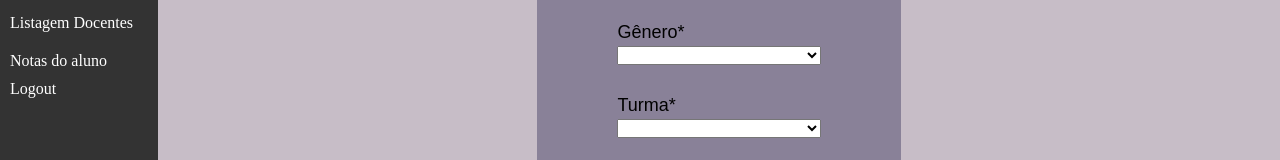
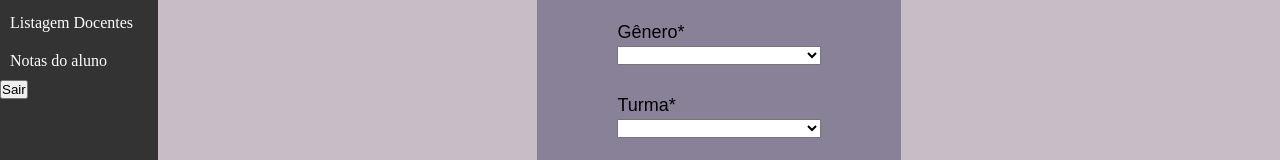
Before and after one commit to gabrielagabriela/projeto-lapPCP-Angular, an Angular app: page /cadastro-aluno in a window 1280 px wide. Shown: the part 347-507 px from the top of the page. Built offline with nearby package versions, Linux system fonts and the light colour scheme; data requests are answered from the project's data file.

Commit message:
login e logout - redirecionamento

```diff
--- a/src/app/core/services/login/login.service.ts
+++ b/src/app/core/services/login/login.service.ts
@@ -1,20 +1,21 @@
 import { Injectable } from '@angular/core';
 import { UsuarioService } from '../usuario/usuario.service';
+import { Router } from '@angular/router';
 
 @Injectable({
   providedIn: 'root'
 })
 export class LoginService {
 
-  constructor(private usuarioService: UsuarioService) { }
+  constructor(private usuarioService: UsuarioService, private router: Router) { }
 
   login(usuario : {email: string, senha: string}){
     this.usuarioService.getUsuarioByEmail(usuario.email).subscribe((retorno)=> {
       if(retorno){
         if(retorno.senha === usuario.senha){
           console.log("logado")
-          //sessionStorage.setItem('idUsuarioLogado', JSON.stringify(retorno.id))
           sessionStorage.setItem('idUsuarioLogado', retorno.id);
+          this.router.navigate(['/inicio']);
         } else {
           alert("Email e/ou senha incorretos")
         }
@@ -26,6 +27,7 @@ export class LoginService {
 
   logout(){
     sessionStorage.removeItem('idUsuarioLogado');
+    this.router.navigate(['/login']);
   }
 
 }
--- a/src/app/pages/login/login.component.ts
+++ b/src/app/pages/login/login.component.ts
@@ -1,7 +1,7 @@
 import { CommonModule } from '@angular/common';
 import { Component } from '@angular/core';
 import { FormsModule } from '@angular/forms';
-import { RouterModule } from '@angular/router';
+import { Router, RouterModule } from '@angular/router';
 import { LoginService } from '../../core/services/login/login.service';
 
 @Component({
@@ -18,7 +18,7 @@ export class LoginComponent {
     senha: ""
   };
 
-  constructor(private loginService: LoginService){}
+  constructor(private loginService: LoginService, private router: Router){}
 
   onSubmit(){
     if(this.loginFormModel.email == "" || this.loginFormModel.senha == ""){
--- a/src/app/shared/components/menuLateral/menu-lateral/menu-lateral.component.html
+++ b/src/app/shared/components/menuLateral/menu-lateral/menu-lateral.component.html
@@ -17,6 +17,6 @@
       <li><a href="">Listagem Docentes</a></li>
       <li><a href="">Notas do aluno</a></li>
     </ul>
-    <a class="logout" href="">Logout</a>
+    <button (click)="botaoDeslogar()">Sair</button>
   </div>
 </div>
--- a/src/app/shared/components/menuLateral/menu-lateral/menu-lateral.component.ts
+++ b/src/app/shared/components/menuLateral/menu-lateral/menu-lateral.component.ts
@@ -1,5 +1,6 @@
 import { CommonModule } from '@angular/common';
 import { Component } from '@angular/core';
+import { LoginService } from '../../../../core/services/login/login.service';
 
 @Component({
   selector: 'app-menu-lateral',
@@ -12,7 +13,13 @@ export class MenuLateralComponent {
 
   menuExpandido = true;
 
+  constructor(private loginService: LoginService){}
+
   menuexpandir(){
     this.menuExpandido = !this.menuExpandido;
   }
+
+  botaoDeslogar(){
+    this.loginService.logout();
+  }
 }
```
